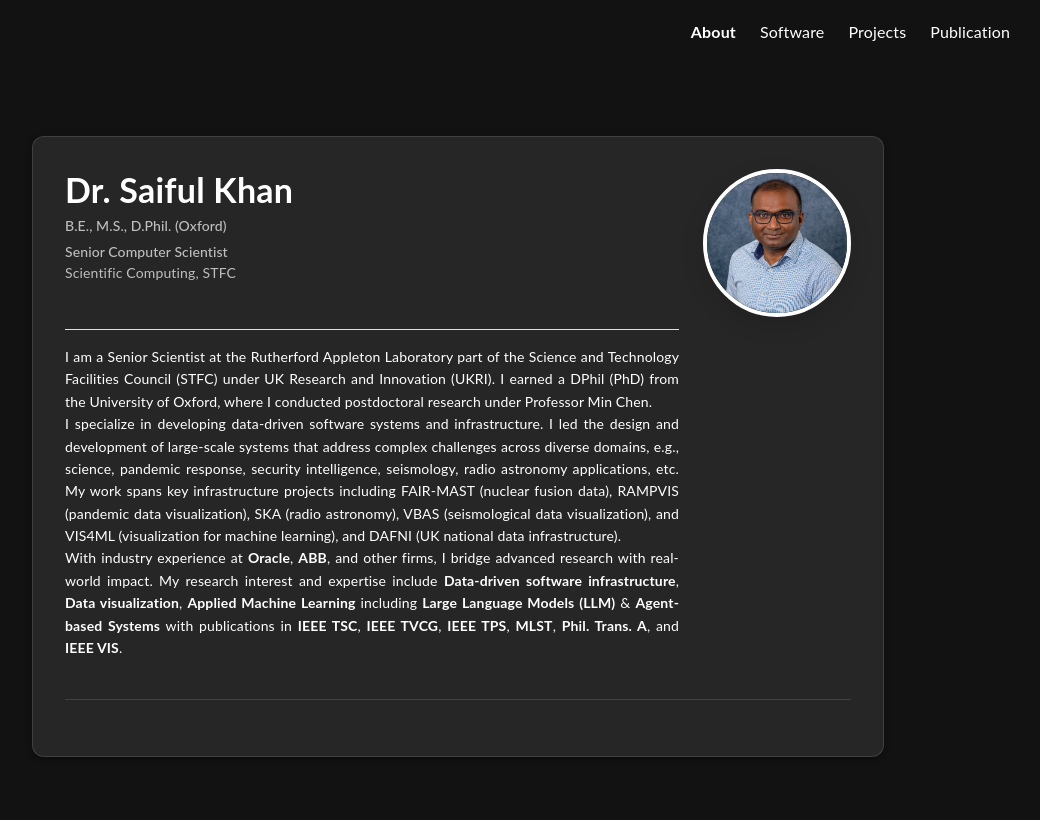
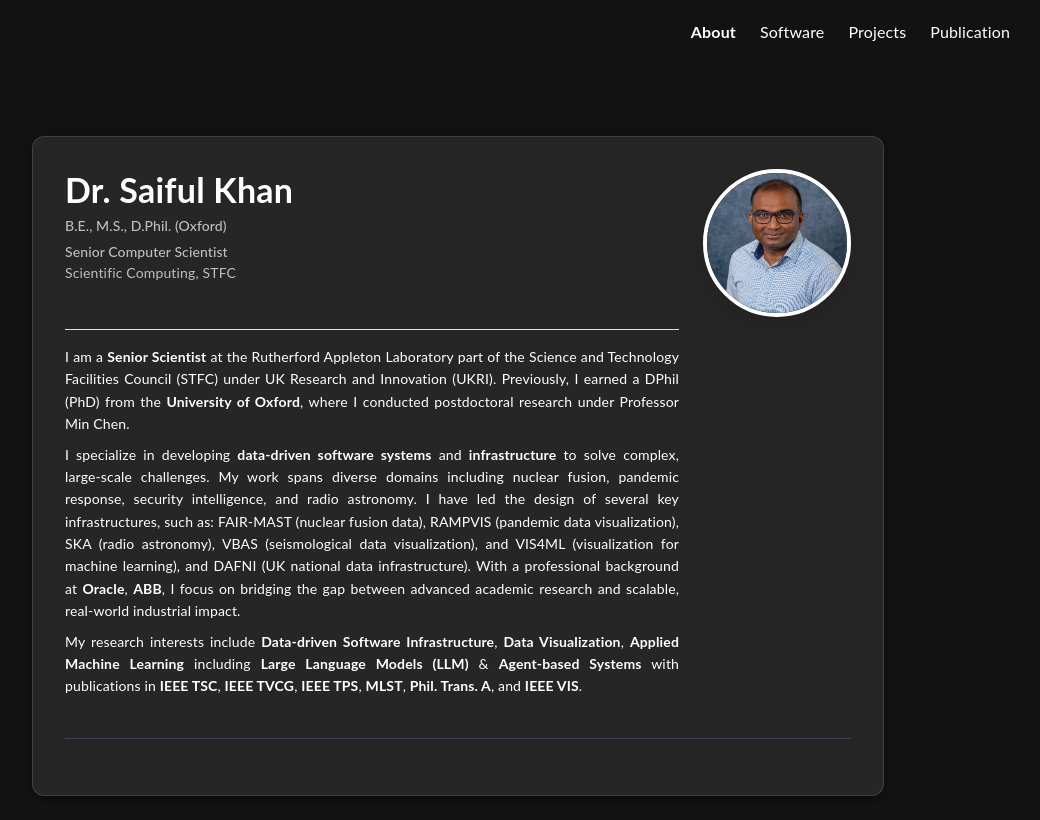
Before and after one commit to saifulkhan/saifulkhan.github.io, a Next.js app: page / in a window 1280 px wide. Shown: the whole page, without its empty margins (182-1222 px from the left). Built offline with nearby package versions, Linux system fonts and the light colour scheme; some icons are missing.

Commit message:
minor update

```diff
--- a/src/pages/index.tsx
+++ b/src/pages/index.tsx
@@ -195,7 +195,7 @@ export default function About() {
                 <Typography
                   variant="body2"
                   sx={{
-                    mb: 2,
+                    mb: 1,
                     textAlign: 'justify',
                     fontFamily: 'Lato, sans-serif',
                     fontWeight: 'normal',
@@ -204,7 +204,7 @@ export default function About() {
                     fontSize: 14,
                   }}
                 >
-                  I am a Senior Scientist at the{' '}
+                  I am a <strong>Senior Scientist</strong> at the{' '}
                   <a href="https://www.harwellcampus.com/" target="_blank" rel="noopener noreferrer">
                     Rutherford Appleton Laboratory{' '}
                   </a>
@@ -216,15 +216,29 @@ export default function About() {
                   >
                     Science and Technology Facilities Council (STFC) under UK Research and Innovation (UKRI)
                   </a>
-                  . I earned a DPhil (PhD) from the University of Oxford, where I conducted postdoctoral research under{' '}
+                  . Previously, I earned a DPhil (PhD) from the <strong>University of Oxford</strong>, where I conducted
+                  postdoctoral research under{' '}
                   <a href="https://sites.google.com/view/mchen" target="_blank" rel="noopener noreferrer">
                     Professor Min Chen
                   </a>
                   .
-                  <br />I specialize in developing data-driven software systems and infrastructure. I led the design and
-                  development of large-scale systems that address complex challenges across diverse domains, e.g.,
-                  science, pandemic response, security intelligence, seismology, radio astronomy applications, etc. My
-                  work spans key infrastructure projects including{' '}
+                </Typography>
+                <Typography
+                  variant="body2"
+                  sx={{
+                    mb: 1,
+                    textAlign: 'justify',
+                    fontFamily: 'Lato, sans-serif',
+                    fontWeight: 'normal',
+                    lineHeight: 1.6,
+                    color: 'text.primary',
+                    fontSize: 14,
+                  }}
+                >
+                  I specialize in developing <strong>data-driven software systems</strong> and{' '}
+                  <strong>infrastructure</strong> to solve complex, large-scale challenges. My work spans diverse
+                  domains including nuclear fusion, pandemic response, security intelligence, and radio astronomy. I
+                  have led the design of several key infrastructures, such as:{' '}
                   <a href="https://mastapp.site/" target="_blank" rel="noopener noreferrer">
                     FAIR-MAST (nuclear fusion data)
                   </a>
@@ -248,9 +262,7 @@ export default function About() {
                   <a href="https://www.dafni.ac.uk/" target="_blank" rel="noopener noreferrer">
                     DAFNI (UK national data infrastructure)
                   </a>
-                  .
-                  <br />
-                  With industry experience at{' '}
+                  . With a professional background at{' '}
                   <a href="https://www.oracle.com/" target="_blank" rel="noopener noreferrer">
                     <strong>Oracle</strong>
                   </a>
@@ -258,9 +270,23 @@ export default function About() {
                   <a href="https://global.abb/" target="_blank" rel="noopener noreferrer">
                     <strong>ABB</strong>
                   </a>
-                  , and other firms, I bridge advanced research with real-world impact. My research interest and
-                  expertise include <strong>Data-driven software infrastructure</strong>,{' '}
-                  <strong>Data visualization</strong>, <strong>Applied Machine Learning</strong> including{' '}
+                  , I focus on bridging the gap between advanced academic research and scalable, real-world industrial
+                  impact.
+                </Typography>
+                <Typography
+                  variant="body2"
+                  sx={{
+                    mb: 2,
+                    textAlign: 'justify',
+                    fontFamily: 'Lato, sans-serif',
+                    fontWeight: 'normal',
+                    lineHeight: 1.6,
+                    color: 'text.primary',
+                    fontSize: 14,
+                  }}
+                >
+                  My research interests include <strong>Data-driven Software Infrastructure</strong>,{' '}
+                  <strong>Data Visualization</strong>, <strong>Applied Machine Learning</strong> including{' '}
                   <strong> Large Language Models (LLM)</strong> & <strong> Agent-based Systems</strong> with
                   publications in{' '}
                   <a
@@ -299,7 +325,6 @@ export default function About() {
                     <strong>IEEE VIS</strong>
                   </a>
                   .
-                  <br />
                 </Typography>
 
                 {/* <Typography
```
